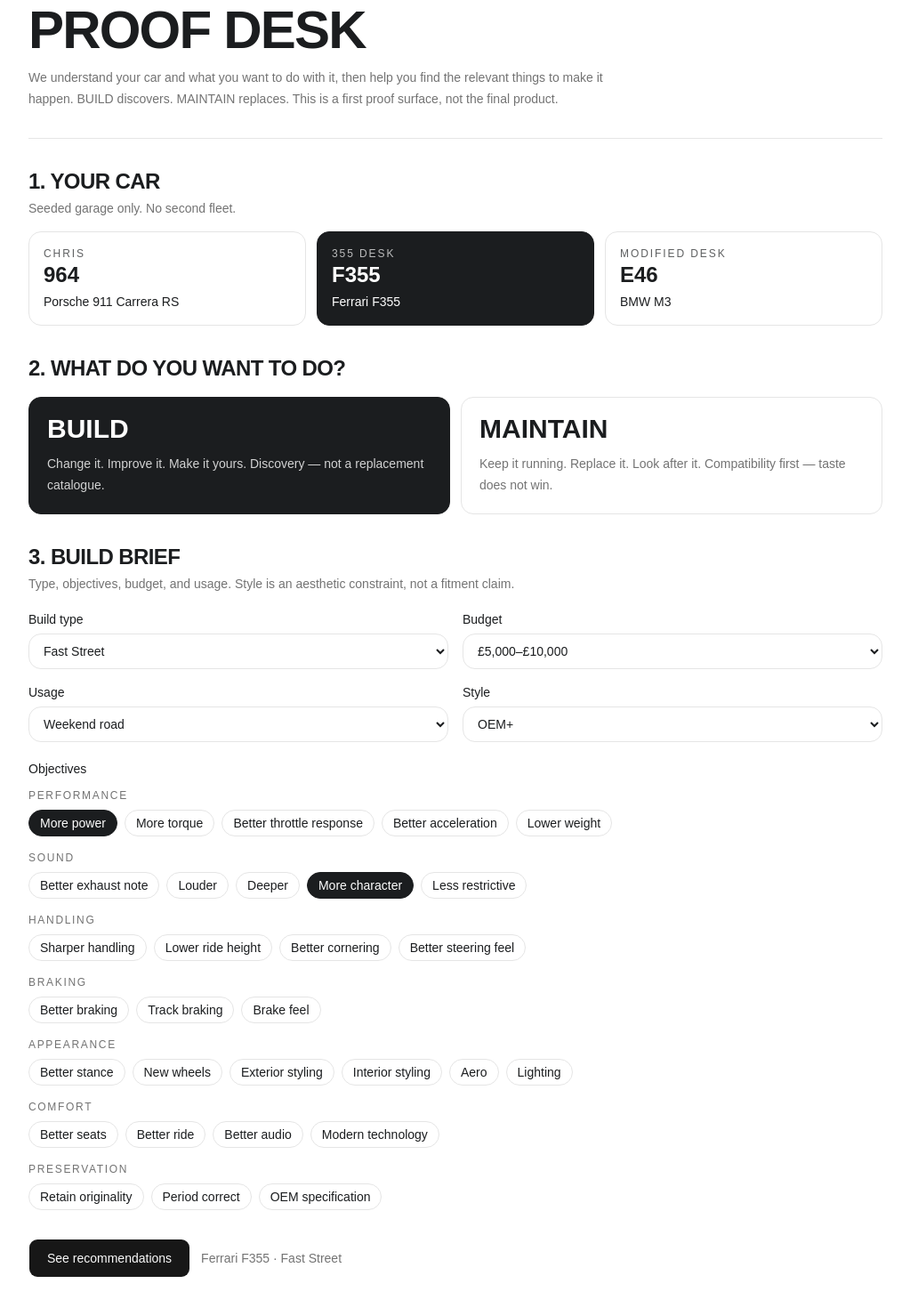
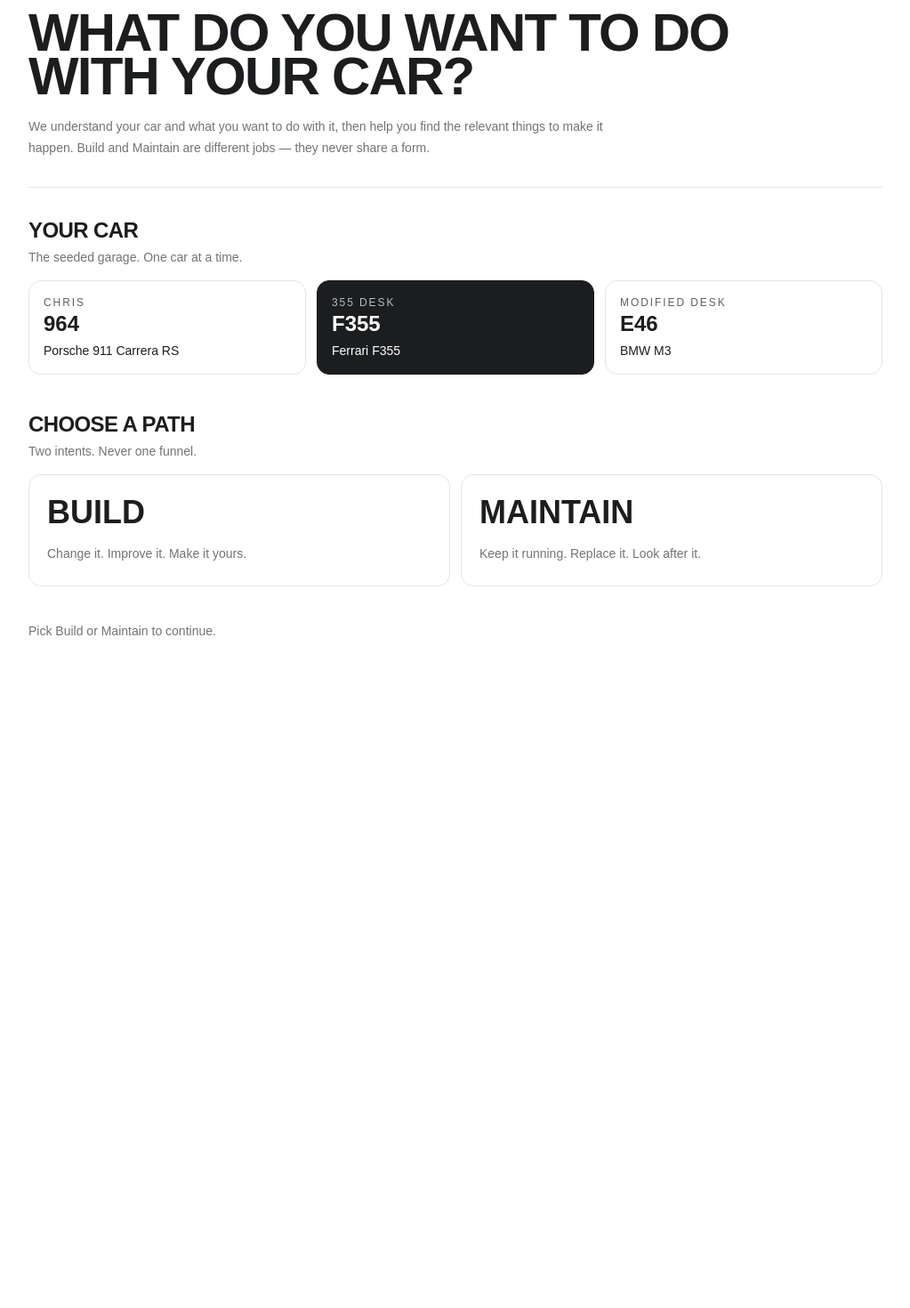
Before and after one commit to CCWILLDRV247/DRV247Editorial, a Next.js app: page /intelligence in a window 1280 px wide. Shown: the part 60-1530 px from the top of the page at 89% size, without its empty margins (128-1151 px from the left). After the commit the page ends 819 px from the top, so only its background shows below. Built offline with nearby package versions, Linux system fonts and the light colour scheme; a web font is replaced by a local one.

Commit message:
Replace the proof desk with the Vehicle Intelligence entry
The product question is now the page: what do you want to do with your car. BUILD and MAINTAIN stay separate paths with their own forms. Same engine, same cards.

Co-authored-by: chris.williams <chris.williams@drv247.com>

```diff
--- a/app/intelligence/page.tsx
+++ b/app/intelligence/page.tsx
@@ -1,9 +1,10 @@
 import type { Metadata } from "next";
-import { IntelligenceDesk } from "./intelligence-desk";
+import { VehicleEntry } from "./vehicle-entry";
 
 export const metadata: Metadata = {
-  title: "Vehicle Intelligence",
-  description: "BUILD and MAINTAIN proof desk for the seeded garage.",
+  title: "What do you want to do with your car?",
+  description:
+    "Change it, or look after it. BUILD discovers. MAINTAIN replaces. Vehicle Intelligence for your garage.",
 };
 
 export const runtime = "nodejs";
@@ -12,7 +13,7 @@ export const dynamic = "force-dynamic";
 export default function IntelligencePage() {
   return (
     <main className="min-h-full bg-white text-ink">
-      <IntelligenceDesk />
+      <VehicleEntry />
     </main>
   );
 }
--- a/app/intelligence/intelligence-desk.tsx
+++ b/app/intelligence/vehicle-entry.tsx
@@ -4,15 +4,15 @@ import { useMemo, useState, type FormEvent, type ReactNode } from "react";
 import { Button } from "@/components/ui/button";
 import { Badge } from "@/components/ui/badge";
 import {
+  BUILD_DEFAULTS,
   BUILD_TYPES,
   BUDGET_BANDS,
+  GARAGE_VEHICLES,
+  MAINTAIN_DEFAULTS,
   MAINTENANCE_COMPONENTS,
   MAINTENANCE_TYPES,
   OBJECTIVES,
   OBJECTIVE_CATEGORIES,
-  PROOF_BUILD_DEFAULTS,
-  PROOF_MAINTAIN_DEFAULTS,
-  PROOF_VEHICLES,
   REPLACEMENT_GRADES,
   STYLES,
   USAGE_TYPES,
@@ -66,7 +66,7 @@ function formatPrice(price: number | null, currency: string | null): string | nu
   }).format(price);
 }
 
-function vehicleTitle(vehicle: (typeof PROOF_VEHICLES)[number]) {
+function vehicleTitle(vehicle: (typeof GARAGE_VEHICLES)[number]) {
   return vehicle.label;
 }
 
@@ -76,22 +76,22 @@ function fitmentTone(confidence: ApiCard["fitmentConfidence"]): "known" | "cauti
   return "hidden";
 }
 
-export function IntelligenceDesk() {
-  const [vehicleId, setVehicleId] = useState<(typeof PROOF_VEHICLES)[number]["id"]>("veh-355");
-  const [intent, setIntent] = useState<Intent>("build");
-  const [buildType, setBuildType] = useState(PROOF_BUILD_DEFAULTS.type);
-  const [objectives, setObjectives] = useState<string[]>(PROOF_BUILD_DEFAULTS.objectives);
-  const [usage, setUsage] = useState(PROOF_BUILD_DEFAULTS.usage);
-  const [style, setStyle] = useState(PROOF_BUILD_DEFAULTS.style);
-  const [budget, setBudget] = useState(PROOF_BUILD_DEFAULTS.budget);
-  const [maintainType, setMaintainType] = useState(PROOF_MAINTAIN_DEFAULTS.type);
-  const [component, setComponent] = useState(PROOF_MAINTAIN_DEFAULTS.component);
-  const [grade, setGrade] = useState(PROOF_MAINTAIN_DEFAULTS.grade);
+export function VehicleEntry() {
+  const [vehicleId, setVehicleId] = useState<(typeof GARAGE_VEHICLES)[number]["id"]>("veh-355");
+  const [intent, setIntent] = useState<Intent | null>(null);
+  const [buildType, setBuildType] = useState(BUILD_DEFAULTS.type);
+  const [objectives, setObjectives] = useState<string[]>(BUILD_DEFAULTS.objectives);
+  const [usage, setUsage] = useState(BUILD_DEFAULTS.usage);
+  const [style, setStyle] = useState(BUILD_DEFAULTS.style);
+  const [budget, setBudget] = useState(BUILD_DEFAULTS.budget);
+  const [maintainType, setMaintainType] = useState(MAINTAIN_DEFAULTS.type);
+  const [component, setComponent] = useState(MAINTAIN_DEFAULTS.component);
+  const [grade, setGrade] = useState(MAINTAIN_DEFAULTS.grade);
   const [loading, setLoading] = useState(false);
   const [error, setError] = useState<string | null>(null);
   const [result, setResult] = useState<ApiResult | null>(null);
 
-  const vehicle = PROOF_VEHICLES.find((row) => row.id === vehicleId) ?? PROOF_VEHICLES[1];
+  const vehicle = GARAGE_VEHICLES.find((row) => row.id === vehicleId) ?? GARAGE_VEHICLES[1];
 
   const selectedObjectiveNames = useMemo(
     () =>
@@ -113,8 +113,12 @@ export function IntelligenceDesk() {
     setError(null);
   }
 
-  async function runProof(event: FormEvent) {
+  async function askEngine(event: FormEvent) {
     event.preventDefault();
+    if (!intent) {
+      setError("Choose Build or Maintain first.");
+      return;
+    }
     setLoading(true);
     setError(null);
     try {
@@ -160,30 +164,40 @@ export function IntelligenceDesk() {
     }
   }
 
+  const pathSummary =
+    intent === "build"
+      ? `${vehicleTitle(vehicle)} · ${BUILD_TYPES.find((row) => row.slug === buildType)?.name ?? buildType}`
+      : intent === "maintain"
+        ? `${vehicleTitle(vehicle)} · ${
+            MAINTENANCE_TYPES.find((row) => row.slug === maintainType)?.name ?? maintainType
+          } ${MAINTENANCE_COMPONENTS.find((row) => row.slug === component)?.name ?? component} · ${
+            REPLACEMENT_GRADES.find((row) => row.slug === grade)?.name ?? grade
+          }`
+        : vehicleTitle(vehicle);
+
   return (
     <div className="mx-auto max-w-5xl px-5 py-10 sm:px-8">
       <header className="border-b border-border pb-8">
         <p className="font-display text-sm font-bold uppercase tracking-[0.22em] text-muted-foreground">
           DRV247 · Vehicle Intelligence
         </p>
-        <h1 className="mt-3 font-display text-5xl font-black uppercase leading-[0.72] tracking-[-0.03em] sm:text-6xl">
-          Proof desk
+        <h1 className="mt-3 max-w-4xl font-display text-5xl font-black uppercase leading-[0.82] tracking-[-0.03em] sm:text-6xl">
+          What do you want to do with your car?
         </h1>
         <p className="mt-5 max-w-2xl text-sm leading-6 text-muted-foreground">
           We understand your car and what you want to do with it, then help you find the relevant
-          things to make it happen. BUILD discovers. MAINTAIN replaces. This is a first proof
-          surface, not the final product.
+          things to make it happen. Build and Maintain are different jobs — they never share a form.
         </p>
       </header>
 
-      <form onSubmit={runProof} className="mt-8 space-y-8">
+      <form onSubmit={askEngine} className="mt-8 space-y-10">
         <section aria-labelledby="car-heading">
           <h2 id="car-heading" className="font-display text-2xl font-extrabold uppercase tracking-tight">
-            1. Your car
+            Your car
           </h2>
-          <p className="mt-1 text-sm text-muted-foreground">Seeded garage only. No second fleet.</p>
+          <p className="mt-1 text-sm text-muted-foreground">The seeded garage. One car at a time.</p>
           <div className="mt-4 grid gap-3 sm:grid-cols-3">
-            {PROOF_VEHICLES.map((row) => {
+            {GARAGE_VEHICLES.map((row) => {
               const selected = row.id === vehicleId;
               return (
                 <button
@@ -216,33 +230,40 @@ export function IntelligenceDesk() {
 
         <section aria-labelledby="intent-heading">
           <h2 id="intent-heading" className="font-display text-2xl font-extrabold uppercase tracking-tight">
-            2. What do you want to do?
+            Choose a path
           </h2>
+          <p className="mt-1 text-sm text-muted-foreground">
+            Two intents. Never one funnel.
+          </p>
           <div className="mt-4 grid gap-3 sm:grid-cols-2">
             <button
               type="button"
               onClick={() => chooseIntent("build")}
               aria-pressed={intent === "build"}
-              className={`rounded-xl border px-5 py-5 text-left transition ${
+              className={`rounded-xl border px-5 py-6 text-left transition ${
                 intent === "build" ? "border-ink bg-ink text-white" : "border-border hover:border-ink/40"
               }`}
             >
-              <p className="font-display text-3xl font-black uppercase leading-none">Build</p>
-              <p className={`mt-3 text-sm leading-6 ${intent === "build" ? "text-white/80" : "text-muted-foreground"}`}>
-                Change it. Improve it. Make it yours. Discovery — not a replacement catalogue.
+              <p className="font-display text-4xl font-black uppercase leading-none">Build</p>
+              <p className={`mt-4 text-sm leading-6 ${intent === "build" ? "text-white/85" : "text-muted-foreground"}`}>
+                Change it. Improve it. Make it yours.
               </p>
             </button>
             <button
               type="button"
               onClick={() => chooseIntent("maintain")}
               aria-pressed={intent === "maintain"}
-              className={`rounded-xl border px-5 py-5 text-left transition ${
+              className={`rounded-xl border px-5 py-6 text-left transition ${
                 intent === "maintain" ? "border-ink bg-ink text-white" : "border-border hover:border-ink/40"
               }`}
             >
-              <p className="font-display text-3xl font-black uppercase leading-none">Maintain</p>
-              <p className={`mt-3 text-sm leading-6 ${intent === "maintain" ? "text-white/80" : "text-muted-foreground"}`}>
-                Keep it running. Replace it. Look after it. Compatibility first — taste does not win.
+              <p className="font-display text-4xl font-black uppercase leading-none">Maintain</p>
+              <p
+                className={`mt-4 text-sm leading-6 ${
+                  intent === "maintain" ? "text-white/85" : "text-muted-foreground"
+                }`}
+              >
+                Keep it running. Replace it. Look after it.
               </p>
             </button>
           </div>
@@ -252,10 +273,11 @@ export function IntelligenceDesk() {
           <section aria-labelledby="build-heading" className="space-y-5">
             <div>
               <h2 id="build-heading" className="font-display text-2xl font-extrabold uppercase tracking-tight">
-                3. Build brief
+                Your build
               </h2>
               <p className="mt-1 text-sm text-muted-foreground">
-                Type, objectives, budget, and usage. Style is an aesthetic constraint, not a fitment claim.
+                Discovery for {vehicleTitle(vehicle)}. Type, objectives, budget, and usage. Style is
+                an aesthetic constraint — it is not a fitment claim.
               </p>
             </div>
             <div className="grid gap-4 sm:grid-cols-2">
@@ -347,15 +369,17 @@ export function IntelligenceDesk() {
               </div>
             </fieldset>
           </section>
-        ) : (
+        ) : null}
+
+        {intent === "maintain" ? (
           <section aria-labelledby="maintain-heading" className="space-y-5">
             <div>
               <h2 id="maintain-heading" className="font-display text-2xl font-extrabold uppercase tracking-tight">
-                3. Maintenance job
+                The job
               </h2>
               <p className="mt-1 text-sm text-muted-foreground">
-                A job, not a build. Grade is a quality constraint. Interests and style are not
-                inputs, and grade must not admit the wrong part.
+                A replacement for {vehicleTitle(vehicle)} — not a taste brief. Grade cannot admit the
+                wrong part.
               </p>
             </div>
             <div className="grid gap-4 sm:grid-cols-2">
@@ -390,9 +414,7 @@ export function IntelligenceDesk() {
             </div>
             <fieldset>
               <legend className="text-sm font-medium">Replacement grade</legend>
-              <p className="mt-1 text-sm text-muted-foreground">
-                OEM, OEM+, or upgrade. Fitment still wins.
-              </p>
+              <p className="mt-1 text-sm text-muted-foreground">OEM, OEM+, or Upgrade. Fitment still wins.</p>
               <div className="mt-3 grid gap-3 sm:grid-cols-3">
                 {REPLACEMENT_GRADES.map((row) => {
                   const selected = row.slug === grade;
@@ -427,21 +449,22 @@ export function IntelligenceDesk() {
               </div>
             </fieldset>
           </section>
+        ) : null}
+
+        {intent ? (
+          <div className="flex flex-wrap items-center gap-3">
+            <Button type="submit" size="lg" disabled={loading} className="h-11 px-5">
+              {loading
+                ? "Finding the relevant set…"
+                : intent === "build"
+                  ? "See recommendations"
+                  : "Find replacements"}
+            </Button>
+            <p className="text-sm text-muted-foreground">{pathSummary}</p>
+          </div>
+        ) : (
+          <p className="text-sm text-muted-foreground">Pick Build or Maintain to continue.</p>
         )}
-
-        <div className="flex flex-wrap items-center gap-3">
-          <Button type="submit" size="lg" disabled={loading} className="h-11 px-5">
-            {loading ? "Asking the engine…" : "See recommendations"}
-          </Button>
-          <p className="text-sm text-muted-foreground">
-            {vehicleTitle(vehicle)}
-            {intent === "build"
-              ? ` · ${BUILD_TYPES.find((row) => row.slug === buildType)?.name ?? buildType}`
-              : ` · ${MAINTENANCE_TYPES.find((row) => row.slug === maintainType)?.name ?? maintainType} ${
-                  MAINTENANCE_COMPONENTS.find((row) => row.slug === component)?.name ?? component
-                } · ${REPLACEMENT_GRADES.find((row) => row.slug === grade)?.name ?? grade}`}
-          </p>
-        </div>
       </form>
 
       {error ? (
@@ -450,7 +473,7 @@ export function IntelligenceDesk() {
         </p>
       ) : null}
 
-      {result ? (
+      {result && intent ? (
         <Results
           result={result}
           intent={intent}
@@ -586,11 +609,7 @@ function RecommendationCard({ card }: { card: ApiCard }) {
             </p>
           </div>
           {card.fitmentLabel && tone !== "hidden" ? (
-            <p
-              className={`text-sm ${
-                tone === "caution" ? "text-amber-800" : "text-foreground"
-              }`}
-            >
+            <p className={`text-sm ${tone === "caution" ? "text-amber-800" : "text-foreground"}`}>
               {card.fitmentLabel}
             </p>
           ) : null}
--- a/lib/intelligence/ui-catalog.ts
+++ b/lib/intelligence/ui-catalog.ts
@@ -1,6 +1,6 @@
 import taxonomies from "../../config/intelligence/taxonomies.json";
 
-export const PROOF_VEHICLES = [
+export const GARAGE_VEHICLES = [
   {
     id: "veh-964",
     make: "Porsche",
@@ -43,7 +43,7 @@ export const MAINTENANCE_COMPONENTS = [
   ...taxonomies.maintenanceComponents,
 ];
 
-export const PROOF_BUILD_DEFAULTS = {
+export const BUILD_DEFAULTS = {
   type: "fast-street",
   objectives: ["more-character", "more-power"],
   usage: "weekend-road",
@@ -51,7 +51,7 @@ export const PROOF_BUILD_DEFAULTS = {
   budget: "5-10k",
 };
 
-export const PROOF_MAINTAIN_DEFAULTS = {
+export const MAINTAIN_DEFAULTS = {
   type: "replace",
   component: "brakes",
   grade: "oem",
```
